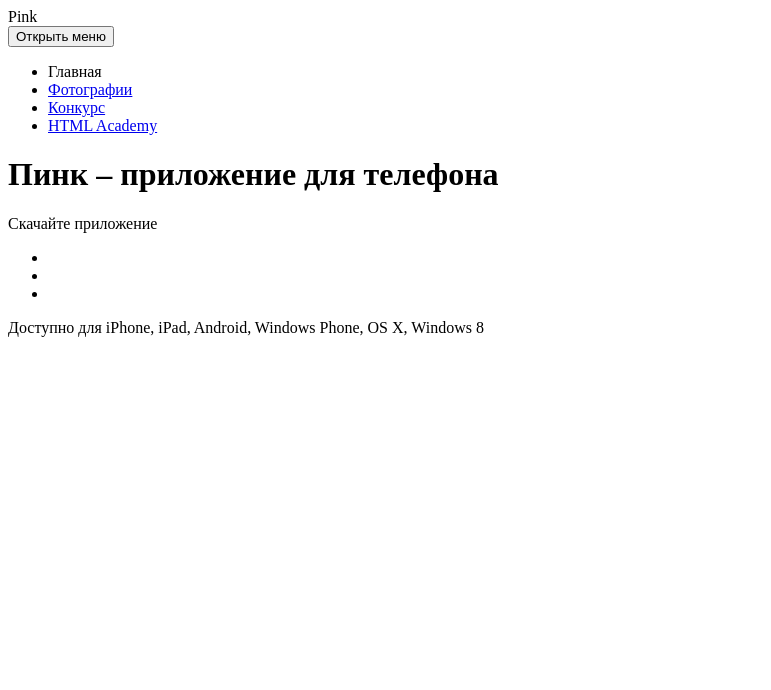
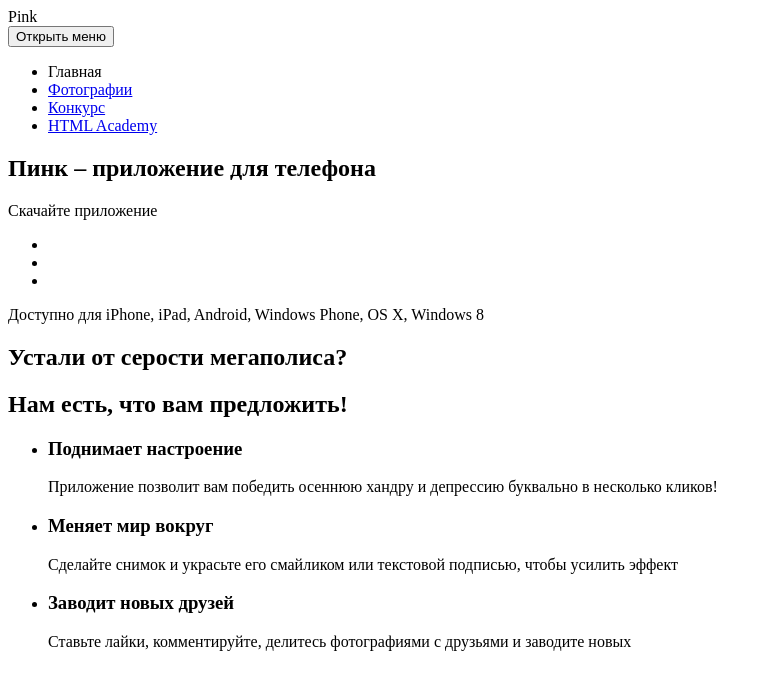
Before and after one commit to JuliaTsapova/pink, a website: page source/index.html in a window 1280 px wide. Shown: the whole page, without its empty margins (0-771 px from the left). Drawn offline with Linux system fonts and the light colour scheme.

Commit message:
task 2.1 Разметка второго блока по БЭМ

```diff
--- a/source/index.html
+++ b/source/index.html
@@ -26,8 +26,8 @@
             </nav>
         </header>
         <main class="page-main">
-            <h1 class="visually-hidden">Пинк – приложение для телефона</h1>
             <section class="download">
+                <h1 class="visually-hidden">Пинк – приложение для телефона</h1>
                 <a class="download-link">Скачайте приложение</a>
                 <ul class="download-list">
                     <li class="download-list__item"></li>
@@ -38,6 +38,24 @@
                     Доступно для iPhone, iPad, Android, Windows Phone, OS X, Windows 8
                 </p>
             </section>
+            <section class="features">
+                <h2 class="features-question">Устали от серости мегаполиса?</h2>
+                <h2 class="features-answer">Нам есть, что вам предложить!</h2>
+                <ul class="features-list">
+                    <li class="features-list__item">
+                        <h3 class="item-caption">Поднимает настроение</h3>
+                        <p class="item-text">Приложение позволит вам победить осеннюю хандру и депрессию буквально в несколько кликов!</p>
+                    </li>
+                    <li class="features-list__item">
+                        <h3 class="item-caption">Меняет мир вокруг</h3>
+                        <p class="item-text">Сделайте снимок и украсьте его смайликом или текстовой подписью, чтобы усилить эффект</p>
+                    </li>
+                    <li class="features-list__item">
+                        <h3 class="item-caption">Заводит новых друзей</h3>
+                        <p class="item-text">Ставьте лайки, комментируйте, делитесь фотографиями с друзьями и заводите новых</p>
+                    </li>
+                </ul>
+            </section>
         </main>
     </body>
 </html>
```
